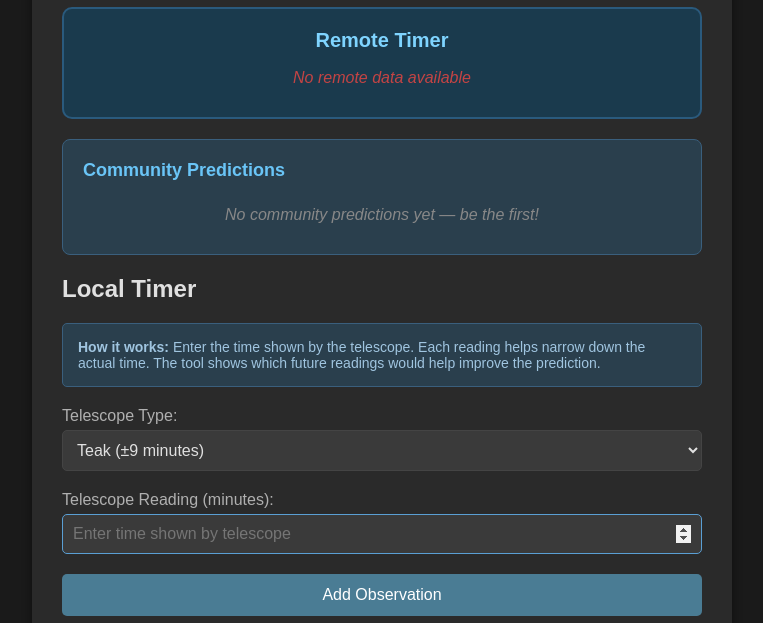
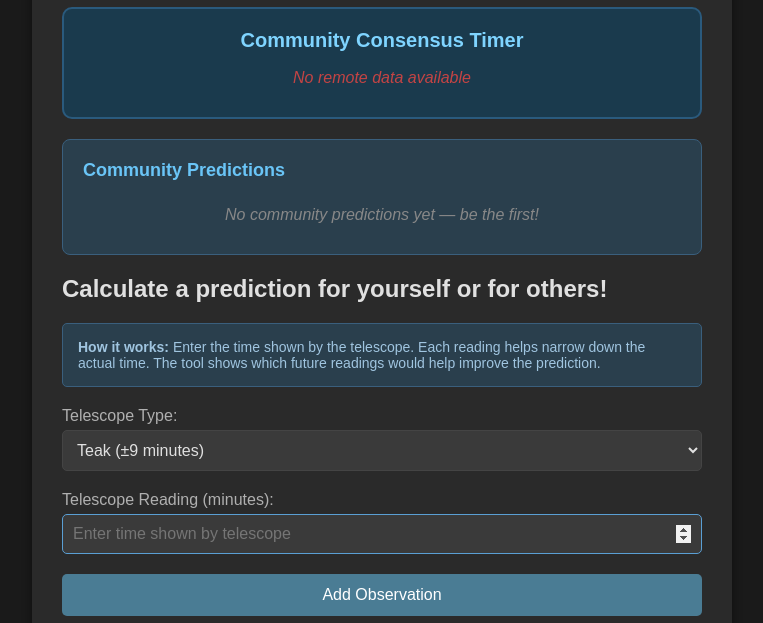
Before and after one commit to realdam/realdam.github.io, a plain HTML site: page index.html in a window 1280 px wide. Shown: the part 141-764 px from the top of the page, without its empty margins (258-1021 px from the left). Drawn offline with Linux system fonts and the light colour scheme; no server answers.

Commit message:
Rephrasing

```diff
--- a/index.html
+++ b/index.html
@@ -12,7 +12,7 @@
 
         <!-- Remote timer section -->
         <div class="remote-timer-update" id="remoteTimerUpdate">
-            <h2>Remote Timer</h2>
+            <h2>Community Consensus Timer</h2>
             <div id="remoteContent">
                 <div class="remote-offline">No remote data available</div>
             </div>
@@ -28,7 +28,7 @@
         </div>
 
         <div class="local-timer">
-            <h2>Local Timer</h2>
+            <h2>Calculate a prediction for yourself or for others!</h2>
             <div class="info">
                 <strong>How it works:</strong> Enter the time shown by the telescope. Each reading helps narrow down the actual time. The tool shows which future readings would help improve the prediction.
             </div>
```
